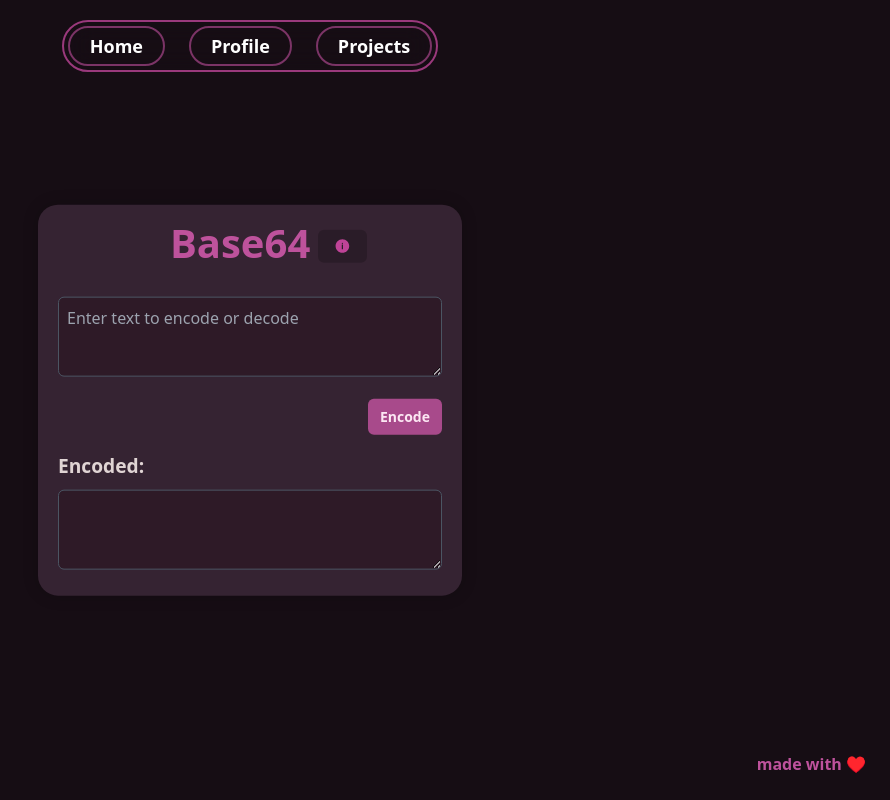
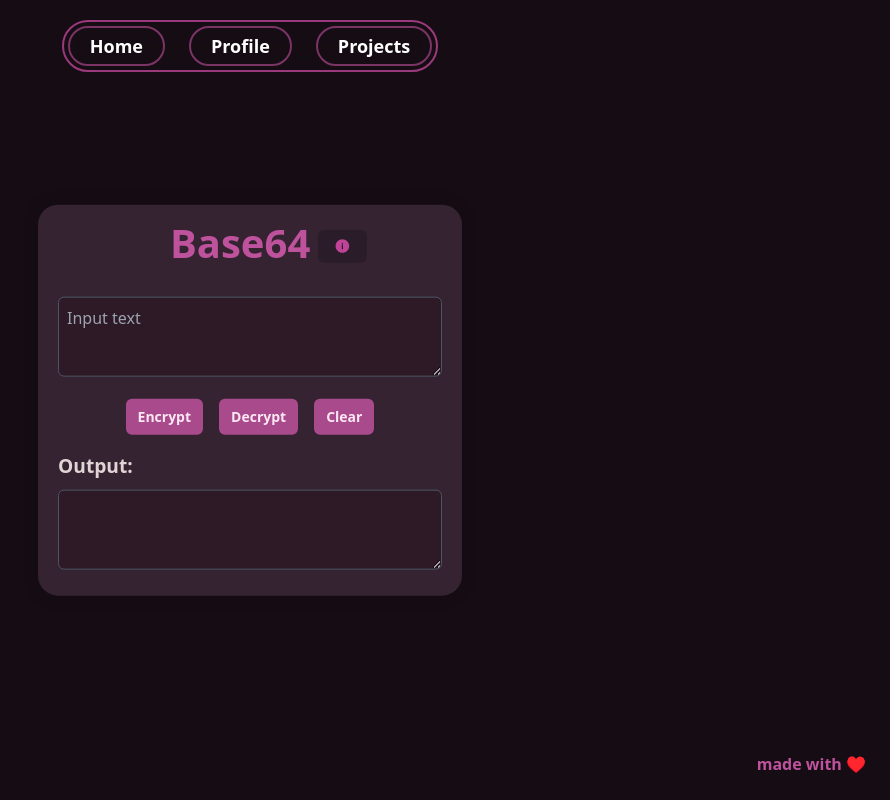
Before and after one commit to 0xQueen/homepage, a Next.js app: page /b64 in a window 1280 px wide. Shown: the whole page, without its empty margins (390-1280 px from the left). Built offline with nearby package versions, Linux system fonts and the light colour scheme.

Commit message:
Add files via upload
fixed b64

```diff
--- a/src/components/cards/b64.tsx
+++ b/src/components/cards/b64.tsx
@@ -13,14 +13,14 @@ const Base64: React.FC = () => {
     setIsEncoded(isBase64(e.target.value));
   };
 
-  const handleProcess = () => {
-    if (isEncoded) {
-      const decoded = atob(inputText);
-      setOutputText(decoded);
-    } else {
-      const encoded = btoa(inputText);
-      setOutputText(encoded);
-    }
+  const handleEncrypt = () => {
+    const encoded = btoa(inputText);
+    setOutputText(encoded);
+  };
+
+  const handleDecrypt = () => {
+    const decoded = atob(inputText);
+    setOutputText(decoded);
   };
 
   const isBase64 = (str: string) => {
@@ -38,20 +38,30 @@ const Base64: React.FC = () => {
       </div>
       <textarea
         className="w-full md:w-96 h-12 md:h-20 border border-gray-600 rounded-md p-2 text-gray-200 bg-gray-700 focus:outline-none"
-        placeholder="Enter text to encode or decode"
+        placeholder="Input text"
         value={inputText}
         style={{ backgroundColor: "#2e1a27" }}
         onChange={handleInputChange}
       />
-      <div className="flex justify-end mt-4">
-        <Button variant="primary" onClick={handleProcess}>
-          {isEncoded ? "Decode" : "Encode"}
+      <div className="flex justify-center space-x-4 mt-4">
+        <Button variant="primary" onClick={handleEncrypt}>
+          Encrypt
+        </Button>
+        <Button variant="primary" onClick={handleDecrypt}>
+          Decrypt
+        </Button>
+        <Button
+          variant="primary"
+          onClick={() => {
+            setInputText("");
+            setOutputText("");
+          }}
+        >
+          Clear
         </Button>
       </div>
       <div className="mt-4">
-        <p className="font-semibold mb-2 text-pink-400">
-          {isEncoded ? "Decoded:" : "Encoded:"}
-        </p>
+        <p className="font-semibold mb-2 text-pink-400">Output:</p>
         <textarea
           className="w-full md:w-96 h-12 md:h-20 border border-gray-600 rounded-md p-2 text-gray-200 bg-gray-700 focus:outline-none"
           value={outputText}
--- a/src/components/dialogs/b64.tsx
+++ b/src/components/dialogs/b64.tsx
@@ -76,9 +76,8 @@ export default function TipDialog() {
                   <div className="mt-2">
                     <p className="text-sm text-gray-300">
                       Base64 is an encryptor and decryptor of text, making it
-                      harder for people to read. To use it, simply write text.
-                      whether its encrypted or non-decrypted, and press the
-                      button, and it'll show an output.
+                      harder for people to read. To use it, simply write text
+                      and use the buttons 'encrypt', 'decrypt', and 'clear'.
                     </p>
                   </div>
 
```
